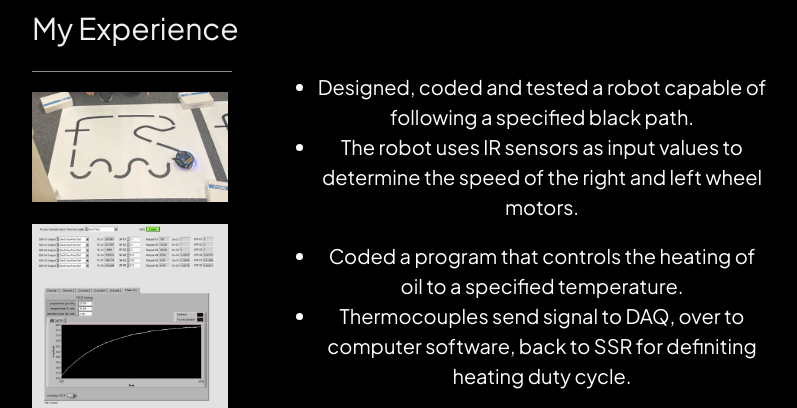
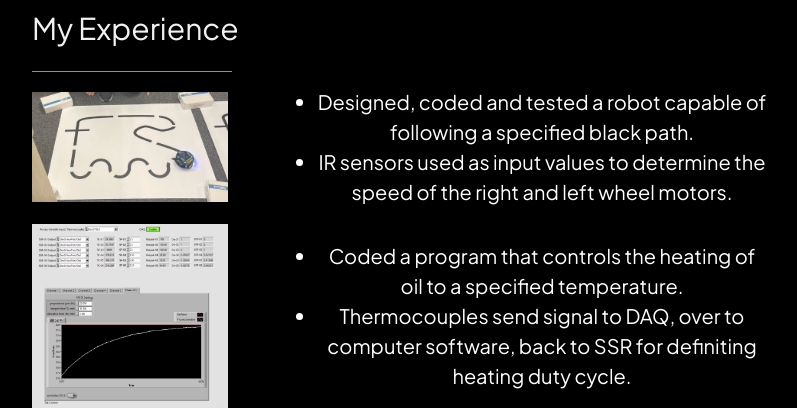
Before and after one commit to VojinLukic02/VojinLukic02.github.io, a plain HTML site: page index.html in a window 1280 px wide. Shown: the part 1020-1428 px from the top of the page, without its empty margins (178-975 px from the left). Drawn offline with nearby package versions, Linux system fonts and the light colour scheme.

Commit message:
Update index.html

```diff
--- a/index.html
+++ b/index.html
@@ -142,7 +142,7 @@ body, h1,h2,h3,h4,h5,h6 {font-family: "Plus Jakarta Sans", sans-serif}
           Designed, coded and tested a robot capable of following a specified black path.
         </li>
         <li>
-          The robot uses IR sensors as input values to determine the speed of the right and left wheel motors.
+          IR sensors used as input values to determine the speed of the right and left wheel motors.
         </li>
       </ul>
 
```
